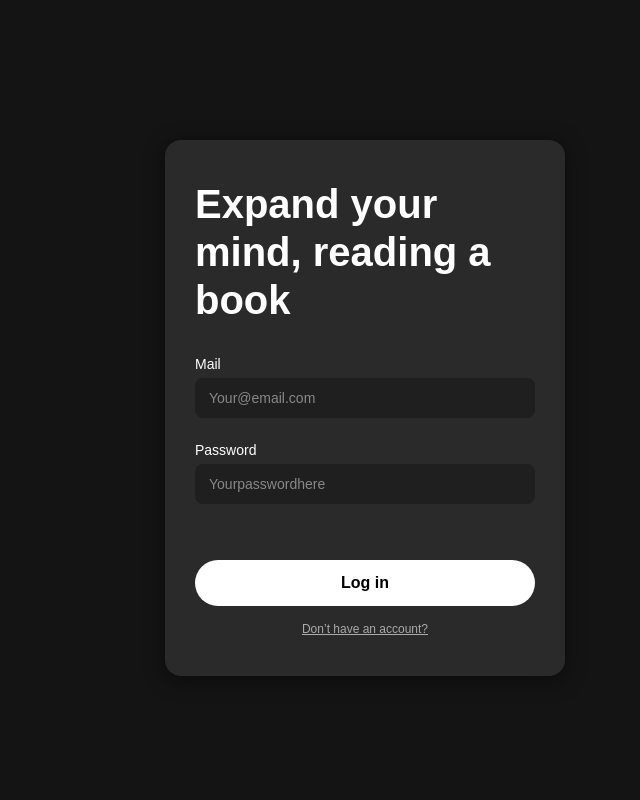
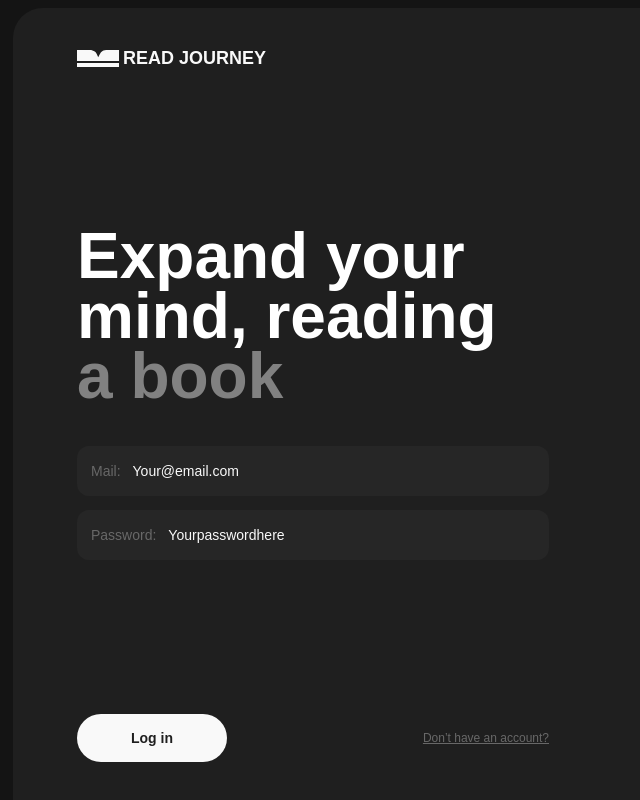
Before and after one commit to serhii-kravchenkoo/read-journey, a React (Vite) app: page /login in a window 1280 px wide. Shown: the top 800 px of the page, without its empty margins (275-915 px from the left). Built offline with nearby package versions, Linux system fonts and the light colour scheme.

Commit message:
css finish register

```diff
--- a/package.json
+++ b/package.json
@@ -30,6 +30,7 @@
     "eslint-plugin-react-hooks": "^7.0.1",
     "eslint-plugin-react-refresh": "^0.4.24",
     "globals": "^16.5.0",
+    "prettier": "^3.8.1",
     "vite": "^7.2.4"
   }
 }
--- a/src/pages/Login/Login.jsx
+++ b/src/pages/Login/Login.jsx
@@ -1,8 +1,13 @@
 import styles from "./Login.module.css";
-import { Formik, Form, Field, ErrorMessage } from "formik";
+import { Formik, Form, Field } from "formik";
 import * as Yup from "yup";
 import { useNavigate, Link } from "react-router-dom";
 import { signinUser } from "../../api/auth";
+
+import phone1x from "../../img/iphone-mobile@1x.png";
+import phone2x from "../../img/iphone-mobile@2x.png";
+import phoneDesktop1x from "../../img/iphone-desctop@1x.png";
+import phoneDesktop2x from "../../img/iphone-desctop@2x.png";
 
 const validationSchema = Yup.object({
   email: Yup.string().email("Invalid email").required("Email is required"),
@@ -15,9 +20,19 @@ export default function Login() {
   const navigate = useNavigate();
 
   return (
-    <section className={styles.wrapper}>
-      <div className={styles.card}>
-        <h1 className={styles.title}>Expand your mind, reading a book</h1>
+    <section className={styles.section}>
+      <div className={styles.register}>
+
+        <div className={styles.logoWrapper}>
+          <svg className={styles.logoIcon} width="42" height="17">
+            <use href="/icons.svg#icon-logo"></use>
+          </svg>
+          <span className={styles.logoSpan}>READ JOURNEY</span>
+        </div>
+
+        <h1 className={styles.title}>
+          Expand your mind, reading <span className={styles.spanTitle}>a book</span>
+        </h1>
 
         <Formik
           initialValues={{ email: "", password: "" }}
@@ -34,44 +49,34 @@ export default function Login() {
             }
           }}
         >
-          {({ isSubmitting }) => (
           <Form className={styles.form}>
+
             <label className={styles.label}>
-                Mail
+              <div className={styles.inputWrapper}>
+                <span className={styles.inputLabel}>Mail:</span>
                 <Field
                   name="email"
                   type="email"
                   className={styles.input}
                   placeholder="Your@email.com"
                 />
-                <ErrorMessage
-                  name="email"
-                  component="p"
-                  className={styles.error}
-                />
+              </div>
             </label>
 
             <label className={styles.label}>
-                Password
+              <div className={styles.inputWrapper}>
+                <span className={styles.inputLabel}>Password:</span>
                 <Field
                   name="password"
                   type="password"
                   className={styles.input}
                   placeholder="Yourpasswordhere"
                 />
-                <ErrorMessage
-                  name="password"
-                  component="p"
-                  className={styles.error}
-                />
+              </div>
             </label>
 
-              <div className={styles.btnsWrapper}>
-                <button
-                  type="submit"
-                  className={styles.button}
-                  disabled={isSubmitting}
-                >
+            <div className={styles.buttonWrapper}>
+              <button type="submit" className={styles.button}>
                 Log in
               </button>
 
@@ -80,8 +85,23 @@ export default function Login() {
               </Link>
             </div>
           </Form>
-          )}
         </Formik>
+      </div>
+
+      <div className={styles.phone}>
+        <picture>
+          <source
+            media="(min-width: 1440px)"
+            srcSet={`${phoneDesktop1x} 1x, ${phoneDesktop2x} 2x`}
+          />
+
+          <img
+            src={phone1x}
+            srcSet={`${phone1x} 1x, ${phone2x} 2x`}
+            alt="phone"
+            className={styles.phoneImg}
+          />
+        </picture>
       </div>
     </section>
   );
--- a/src/pages/Login/Login.module.css
+++ b/src/pages/Login/Login.module.css
@@ -1,124 +1,226 @@
-:root {
-    --dark-bg: #1c1c1c;
-    --card-bg: #2a2a2a;
-    --input-bg: #1f1f1f;
-    --input-color: #fff;
-    --placeholder-color: #888;
-    --button-bg: #fff;
-    --button-color: #000;
-    --link-color: #aaa;
-    --link-hover: #fff;
-    --error-color: #ff4d4f;
+.section {
+    display: flex;
+    flex-direction: column;
+    align-items: center;
+    min-height: 100vh;
+    gap: 10px;
 }
 
-.wrapper {
-    display: flex;
-    justify-content: center;
-    align-items: center;
-    min-height: 100vh;
-    padding: 20px;
+.register {
+    width: 100%;
+    max-width: 335px;
+    padding: 16px;
+    border-radius: 30px;
+    background: #1f1f1f;
 }
 
-.card {
-    background-color: var(--card-bg);
-    padding: 40px 30px;
-    border-radius: 16px;
+.phone {
     width: 100%;
-    max-width: 400px;
-    box-shadow: 0 4px 20px rgba(0, 0, 0, 0.5);
+    max-width: 335px;
+    padding: 20px 40px 0 40px;
+    border-radius: 30px;
+    background: #1f1f1f;
+}
+
+.logoIcon {
+    fill: #f9f9f9;
+}
+
+.logoSpan {
+    display: none;
 }
 
 .title {
     font-size: 32px;
     font-weight: 700;
+    line-height: 1.2;
     color: #fff;
-    margin-bottom: 32px;
-    line-height: 1.2;
+    margin-top: 40px;
+    margin-bottom: 20px;
 }
+
+.spanTitle {
+    color: rgba(227, 227, 227, 0.5);
+}
+
+/* FORM */
 
 .form {
     display: flex;
     flex-direction: column;
-    gap: 20px;
+    gap: 8px;
+    height: 100%;
 }
 
 .label {
     display: flex;
     flex-direction: column;
-    font-size: 14px;
-    color: #fff;
     gap: 6px;
+    font-size: 12px;
+    color: #686868;
+}
+
+.inputWrapper {
+    display: flex;
+    align-items: center;
+    gap: 10px;
+    background-color: hsl(0, 0%, 15%);
+    border-radius: 12px;
+    padding: 0 14px;
+    height: 44px;
+}
+
+.inputLabel {
+    color: #686868;
+    white-space: nowrap;
+    font-size: 12px;
+    font-weight: 500;
 }
 
 .input {
-    background-color: var(--input-bg);
-    color: var(--input-color);
+    flex: 1;
     border: none;
-    border-radius: 8px;
-    padding: 12px 14px;
-    font-size: 14px;
+    background: transparent;
+    color: #f9f9f9;
     outline: none;
+    font-size: 12px;
+    height: 100%;
 }
 
 .input::placeholder {
-    color: var(--placeholder-color);
+    color: #f9f9f9;
 }
 
-.error {
-    color: var(--error-color);
-    font-size: 12px;
-    margin-top: 4px;
-}
+/* BUTTON */
 
-.btnsWrapper {
+.buttonWrapper {
     display: flex;
-    flex-direction: column;
+    justify-content: space-between;
     align-items: center;
-    gap: 12px;
-    margin-top: 24px;
+    margin-top: 56px;
 }
 
 .button {
-    width: 100%;
-    padding: 14px 0;
+    padding: 12px 29px;
+    margin-top: 12px;
+    border-radius: 30px;
     border: none;
-    border-radius: 50px;
-    background-color: var(--button-bg);
-    color: var(--button-color);
-    font-size: 16px;
-    font-weight: 600;
+    background-color: #f9f9f9;
+    color: #1f1f1f;
+    font-weight: 700;
+    font-size: 14px;
     cursor: pointer;
-    transition: background-color 0.3s ease;
 }
 
-.button:hover {
-    background-color: #e5e5e5;
+.phoneImg {
+    max-width: 100%;
+    height: auto;
 }
 
+/* LINK */
+
 .link {
+    margin-top: 12px;
     font-size: 12px;
-    color: var(--link-color);
+    color: #686868;
     text-decoration: underline;
-    cursor: pointer;
-    transition: color 0.3s ease;
+    white-space: nowrap;
 }
 
-.link:hover {
-    color: var(--link-hover);
+/* MOBILE 375 */
+
+@media (min-width: 375px) {
+    .register {
+        padding: 20px;
+    }
 }
 
-/* Tablet / larger screens */
-@media screen and (min-width: 768px) {
+/* TABLET */
+
+@media (min-width: 768px) {
+
+    .register {
+        max-width: 704px;
+        padding: 40px 64px;
+    }
+
+    .logoWrapper {
+        display: flex;
+        gap: 4px;
+        align-items: center;
+    }
+
+    .logoSpan {
+        display: inline;
+        font-weight: 700;
+        font-size: 18px;
+        color: #f9f9f9;
+    }
+
     .title {
-        font-size: 40px;
+        font-size: 64px;
+        margin-top: 157px;
+        margin-bottom: 40px;
+        max-width: 444px;
+        line-height: 0.9375;
     }
 
     .form {
-        gap: 24px;
+        gap: 14px;
+        max-width: 472px;
     }
 
-    .btnsWrapper {
-        gap: 16px;
-        margin-top: 32px;
+    .inputLabel,
+    .input {
+        font-size: 14px;
+    }
+
+    .inputWrapper {
+        height: 50px;
+    }
+
+    .button {
+        padding: 16px 54px;
+    }
+
+    .phone {
+        display: none;
+    }
+
+    .buttonWrapper {
+        margin-top: 128px;
+        margin-bottom: 164px;
     }
 }
+
+/* DESKTOP */
+
+@media (min-width: 1440px) {
+
+    .section {
+        flex-direction: row;
+        justify-content: center;
+        gap: 16px;
+    }
+
+    .phone {
+        display: block;
+        max-width: 600px;
+        padding: 88px 97px 0 97px;
+    }
+
+    .register {
+        max-width: 600px;
+        min-height: 736px;
+    }
+
+    .title {
+        margin-top: 107px;
+        line-height: 0.9375;
+    }
+
+    .buttonWrapper {
+        margin-top: 118px;
+        margin-bottom: 0;
+    }
+}
--- a/src/pages/Register/Register.jsx
+++ b/src/pages/Register/Register.jsx
@@ -22,7 +22,7 @@ const Register = () => {
       <div className={styles.register}>
 
         <div className={styles.logoWrapper}>
-                  <svg className={styles.logoIcon} width="42" height="17">
+        <svg className={styles.logoIcon} width="42" height="17">
         <use href="/icons.svg#icon-logo"></use>
         </svg>
         <span className={styles.logoSpan}>READ JOURNEY</span>
@@ -54,7 +54,7 @@ const Register = () => {
                 <span className={styles.inputLabel}>Name:</span>
                 <Field name="name" type="text" className={styles.input} placeholder="Ilona Ratushniak" />
               </div>
-              <ErrorMessage name="name" component="p" />
+              {/* <ErrorMessage name="name" component="p" /> */}
             </label>
 
   <label className={styles.label}>
@@ -67,7 +67,7 @@ const Register = () => {
         placeholder="Your@email.com"
       />
     </div>
-    <ErrorMessage name="email" component="p" />
+    {/* <ErrorMessage name="email" component="p" /> */}
   </label>
 
   <label className={styles.label}>
@@ -80,7 +80,7 @@ const Register = () => {
         placeholder="Yourpasswordhere"
       />
     </div>
-    <ErrorMessage name="password" component="p" />
+    {/* <ErrorMessage name="password" component="p" /> */}
             </label>
             <div className={styles.buttonWrapper}>
                   <button type="submit" className={styles.button}>
--- a/src/pages/Register/Register.module.css
+++ b/src/pages/Register/Register.module.css
@@ -54,6 +54,7 @@
     display: flex;
     flex-direction: column;
     gap: 8px;
+
 }
 
 /* label для форми */
@@ -114,6 +115,7 @@
     display: flex;
     justify-content: space-between;
     align-items: center;
+    margin-top: auto;
 
 
 }
@@ -271,5 +273,6 @@
 
     .title {
         margin-top: 107px;
+        line-height: 0.9375;
     }
 }
```
Also changed, not shown: 2 other files (tests, documents, lock files or other folders). Lines whose indentation alone changed are shown as unchanged.
